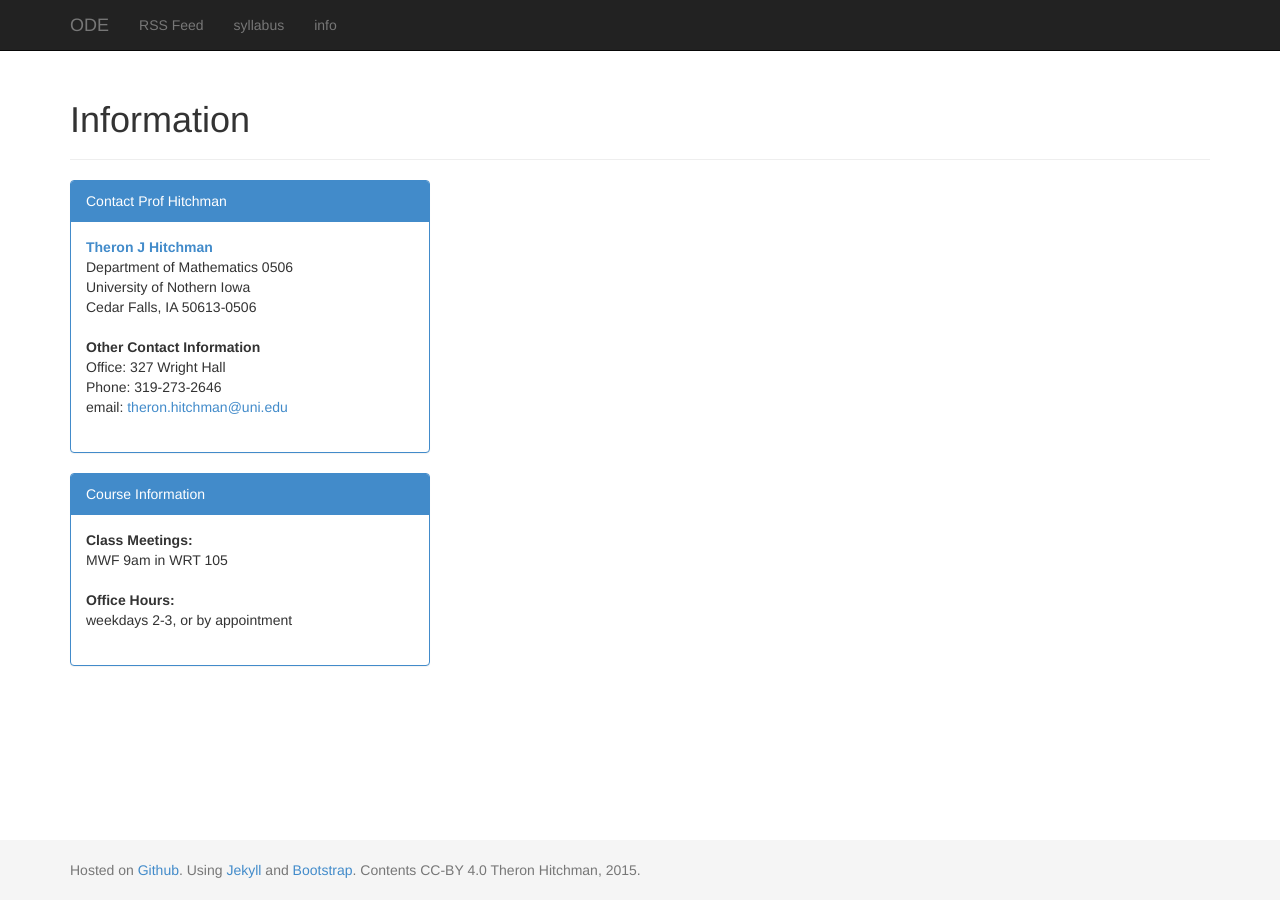
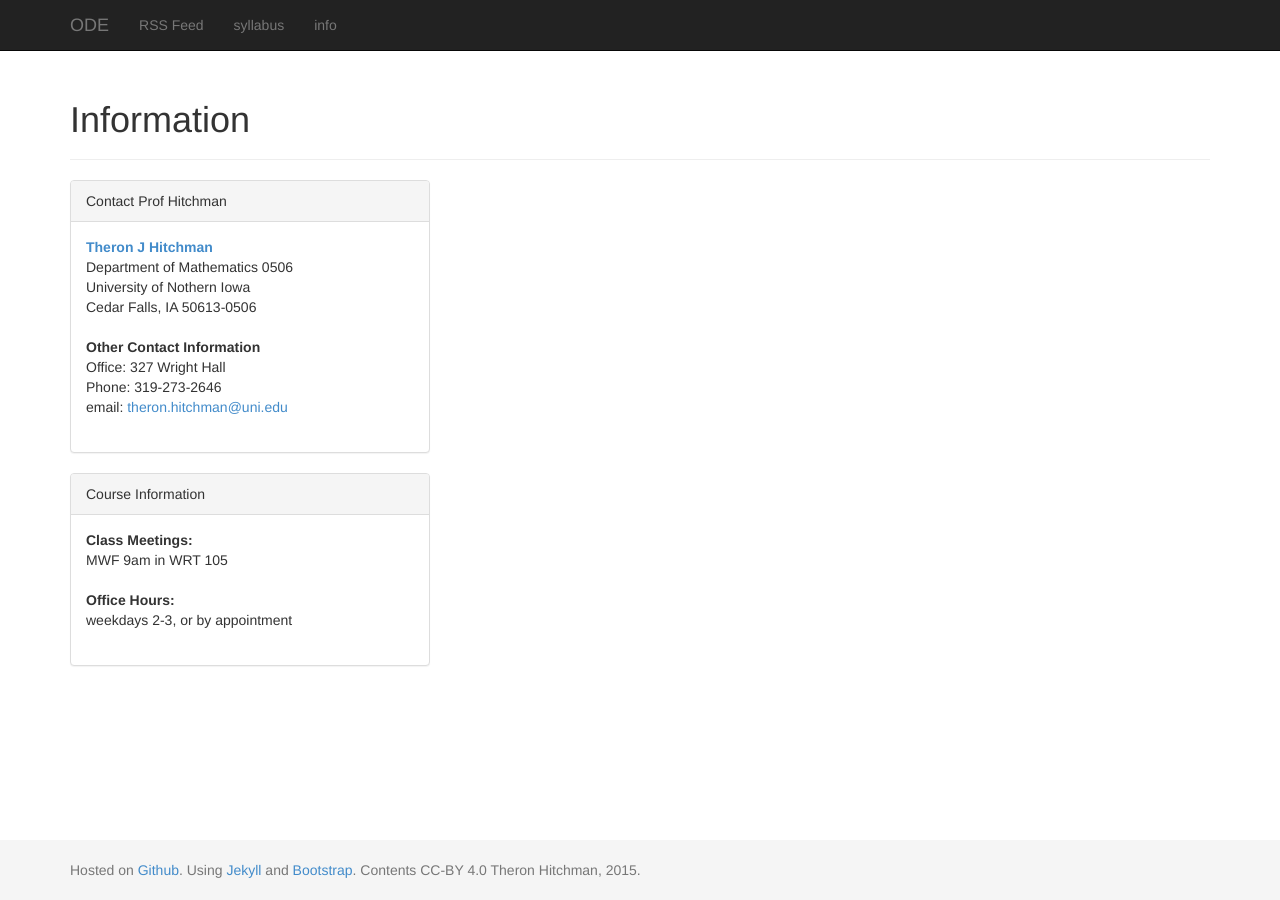
Before and after one commit to theronhitchman/ordinary-differential-equations, a Jekyll site: the page built from info/index.md, in a window 1280 px wide. Built offline with Jekyll 4.4.1, drawn with Linux system fonts in a browser that asks for light colours; nearby versions of some CDN libraries.

Commit message:
change sidebar panel style to panel-default for more consistent visual

```diff
--- a/_includes/sidebar.html
+++ b/_includes/sidebar.html
@@ -1,7 +1,7 @@
 
 <div class="row">
   <div class="col-xs-12">
-<div class="panel panel-primary">
+<div class="panel panel-default">
   <div class="panel-heading">
     Contact Prof Hitchman
   </div>
@@ -22,7 +22,7 @@
 </div>
 </div>
 <div class="col-xs-12">
-<div class="panel panel-primary">
+<div class="panel panel-default">
   <div class="panel-heading">
     Course Information
   </div>
```
